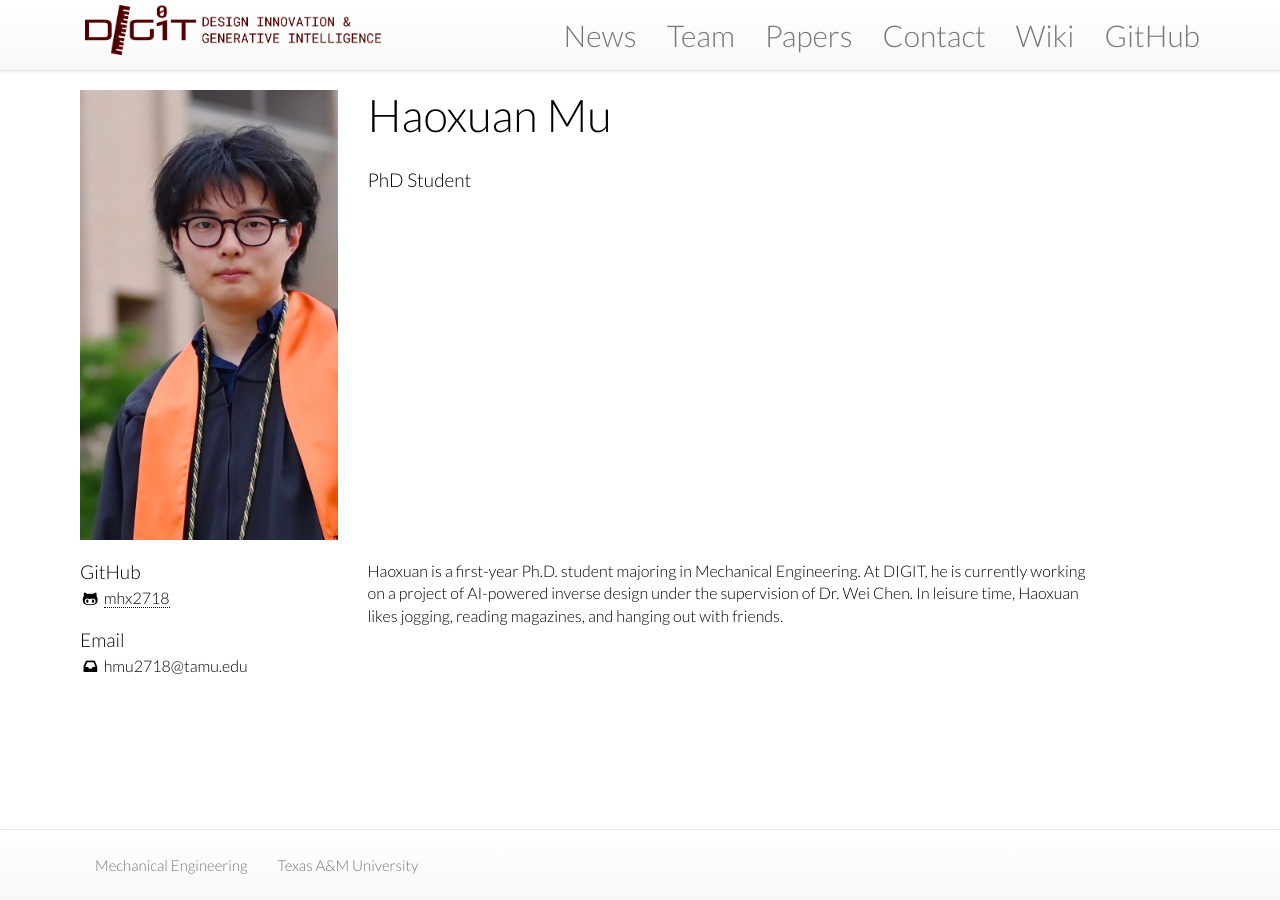
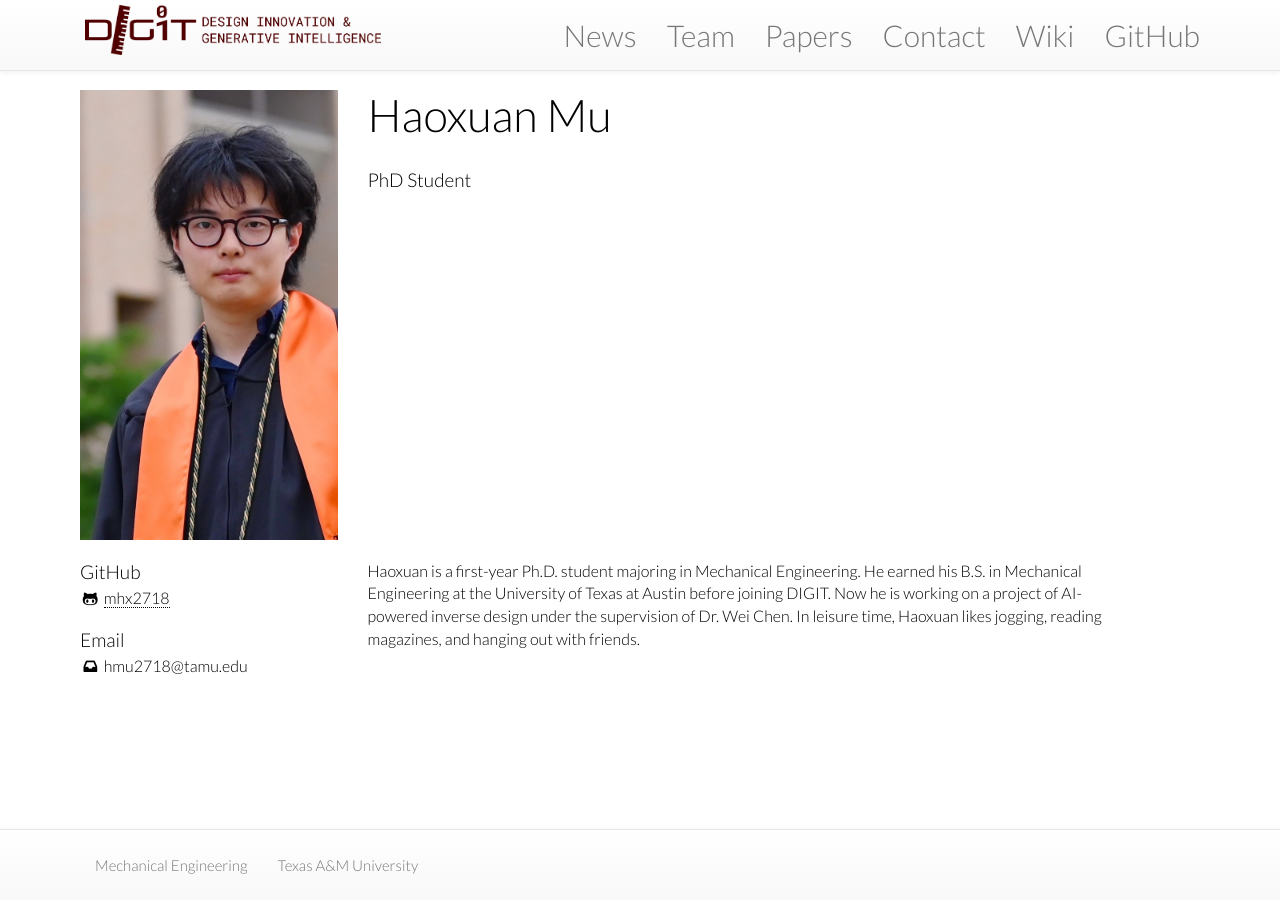
Before and after one commit to jihao2021/trojanbears, a Jekyll site: the page built from team/_posts/2023-08-15-haoxuan-mu.md, in a window 1280 px wide. Built offline with Jekyll 4.4.1, drawn with Linux system fonts in a browser that asks for light colours; nearby versions of some CDN libraries.

Commit message:
Update 2023-08-15-haoxuan-mu.md

```diff
--- a/team/_posts/2023-08-15-haoxuan-mu.md
+++ b/team/_posts/2023-08-15-haoxuan-mu.md
@@ -11,4 +11,4 @@ image: /assets/images/team/head_haoxuan.jpeg
 cv:
 alum: false
 ---
-Haoxuan is a first-year Ph.D. student majoring in Mechanical Engineering. At DIGIT, he is currently working on a project of AI-powered inverse design under the supervision of Dr. Wei Chen. In leisure time, Haoxuan likes jogging, reading magazines, and hanging out with friends.
+Haoxuan is a first-year Ph.D. student majoring in Mechanical Engineering. He earned his B.S. in Mechanical Engineering at the University of Texas at Austin before joining DIGIT. Now he is working on a project of AI-powered inverse design under the supervision of Dr. Wei Chen. In leisure time, Haoxuan likes jogging, reading magazines, and hanging out with friends.
```
